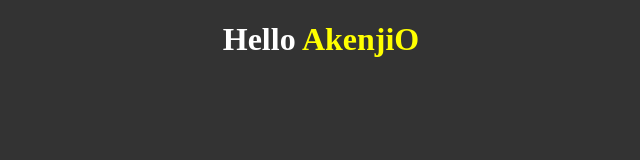
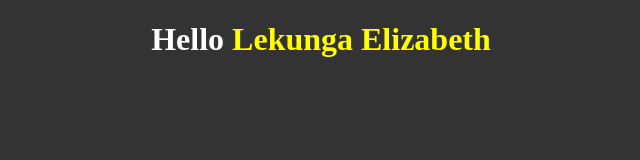
Before and after one commit to richardvoma/git-demo-project-1, a plain HTML site: page index.html in a window 1280 px wide. Shown: the whole page, without its empty margins (319-959 px from the left). Drawn offline with Linux system fonts and the light colour scheme.

Commit message:
i added my full name to the project

```diff
--- a/index.html
+++ b/index.html
@@ -9,7 +9,7 @@
 </head>
 <body>
 
-    <h1>Hello <span style="color: yellow;">AkenjiO</span></h1>
+    <h1>Hello <span style="color: yellow;">Lekunga Elizabeth</span></h1>
 
 </body>
 </html>
```
